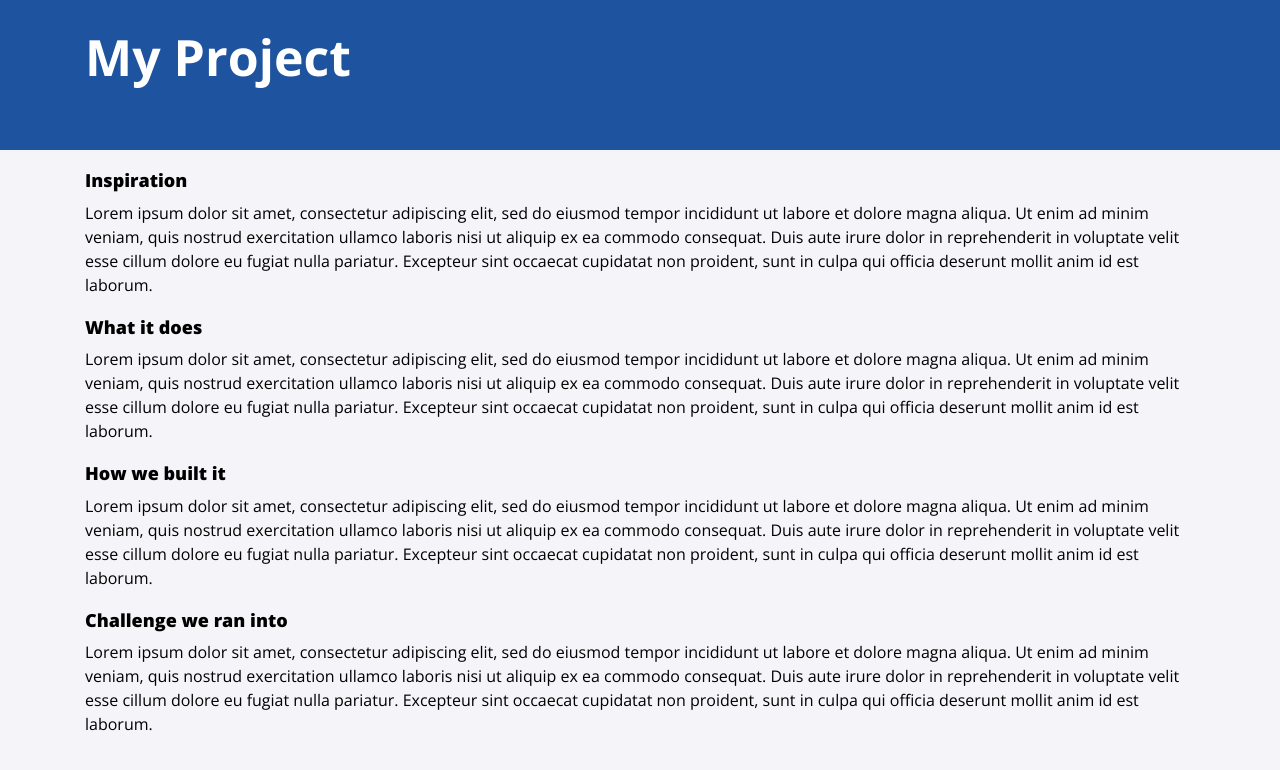
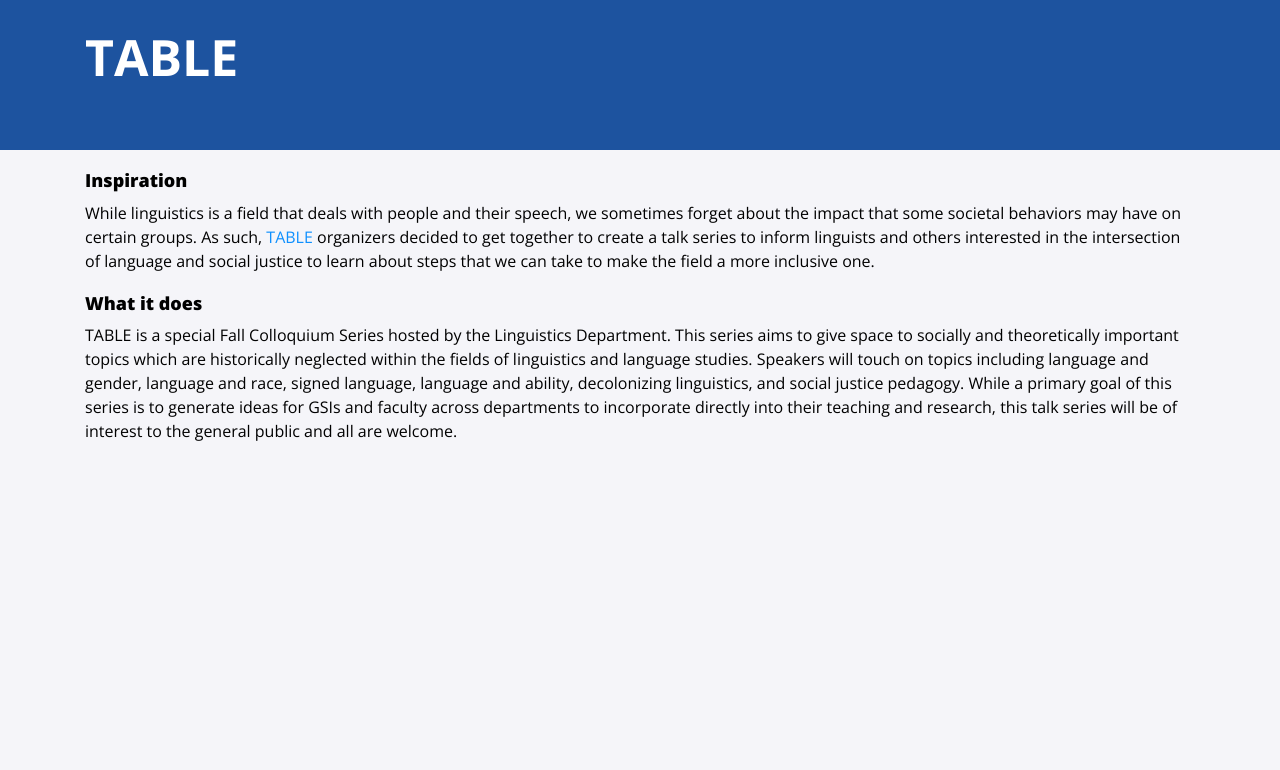
Before and after one commit to ergutierrez/ergutierrez.github.io, a Jekyll site: the page built from projects/table.md, in a window 1280 px wide. Shown: the top 770 px of the page. Built offline with Jekyll 4.4.1, drawn with Linux system fonts in a browser that asks for light colours; nearby versions of some CDN libraries.

Commit message:
added description about table project

```diff
--- a/projects/table.md
+++ b/projects/table.md
@@ -1,20 +1,12 @@
 ---
-title: My Project
+title: TABLE
 layout: page
 ---
 
 ## Inspiration
 
-Lorem ipsum dolor sit amet, consectetur adipiscing elit, sed do eiusmod tempor incididunt ut labore et dolore magna aliqua. Ut enim ad minim veniam, quis nostrud exercitation ullamco laboris nisi ut aliquip ex ea commodo consequat. Duis aute irure dolor in reprehenderit in voluptate velit esse cillum dolore eu fugiat nulla pariatur. Excepteur sint occaecat cupidatat non proident, sunt in culpa qui officia deserunt mollit anim id est laborum.
+While linguistics is a field that deals with people and their speech, we sometimes forget about the impact that some societal behaviors may have on certain groups. As such, [TABLE](https://lx.berkeley.edu/towards-better-linguistics-environment-table) organizers decided to get together to create a talk series to inform linguists and others interested in the intersection of language and social justice to learn about steps that we can take to make the field a more inclusive one.
 
 ## What it does
 
-Lorem ipsum dolor sit amet, consectetur adipiscing elit, sed do eiusmod tempor incididunt ut labore et dolore magna aliqua. Ut enim ad minim veniam, quis nostrud exercitation ullamco laboris nisi ut aliquip ex ea commodo consequat. Duis aute irure dolor in reprehenderit in voluptate velit esse cillum dolore eu fugiat nulla pariatur. Excepteur sint occaecat cupidatat non proident, sunt in culpa qui officia deserunt mollit anim id est laborum.
-
-## How we built it
-
-Lorem ipsum dolor sit amet, consectetur adipiscing elit, sed do eiusmod tempor incididunt ut labore et dolore magna aliqua. Ut enim ad minim veniam, quis nostrud exercitation ullamco laboris nisi ut aliquip ex ea commodo consequat. Duis aute irure dolor in reprehenderit in voluptate velit esse cillum dolore eu fugiat nulla pariatur. Excepteur sint occaecat cupidatat non proident, sunt in culpa qui officia deserunt mollit anim id est laborum.
-
-## Challenge we ran into
-
-Lorem ipsum dolor sit amet, consectetur adipiscing elit, sed do eiusmod tempor incididunt ut labore et dolore magna aliqua. Ut enim ad minim veniam, quis nostrud exercitation ullamco laboris nisi ut aliquip ex ea commodo consequat. Duis aute irure dolor in reprehenderit in voluptate velit esse cillum dolore eu fugiat nulla pariatur. Excepteur sint occaecat cupidatat non proident, sunt in culpa qui officia deserunt mollit anim id est laborum.
+TABLE is a special Fall Colloquium Series hosted by the Linguistics Department. This series aims to give space to socially and theoretically important topics which are historically neglected within the fields of linguistics and language studies. Speakers will touch on topics including language and gender, language and race, signed language, language and ability, decolonizing linguistics, and social justice pedagogy. While a primary goal of this series is to generate ideas for GSIs and faculty across departments to incorporate directly into their teaching and research, this talk series will be of interest to the general public and all are welcome.
```
